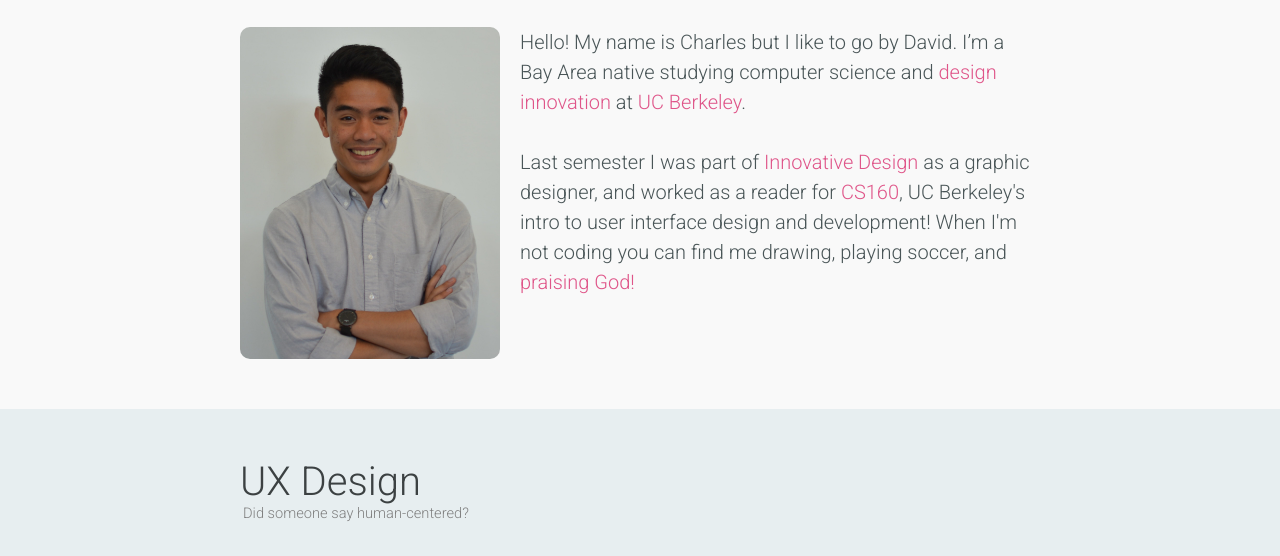
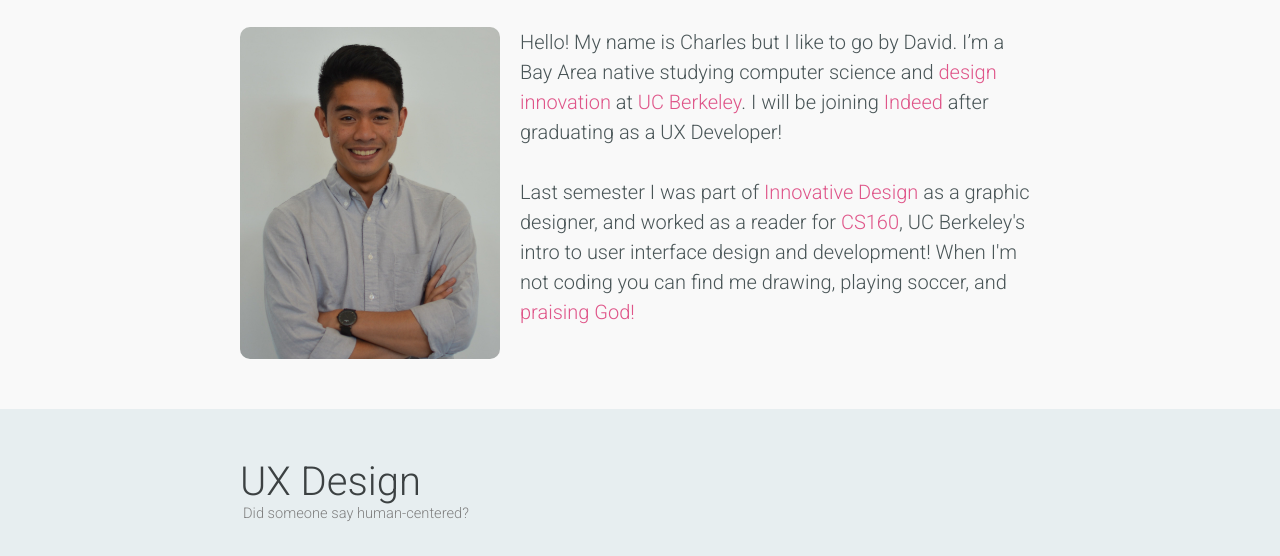
Before and after one commit to cdolivar/website-v2, a plain HTML site: page index.html in a window 1280 px wide. Shown: the part 780-1336 px from the top of the page. Drawn offline with nearby package versions, Linux system fonts and the light colour scheme.

Commit message:
job status update in bio

```diff
--- a/index.html
+++ b/index.html
@@ -51,7 +51,7 @@
             <div class="grid">
                 <img class="headshot"  src="images/headshots/long_headshot.JPG">
                 <img class="headshot2" src="images/headshots/headshot.JPG">
-                <div class="bio"> Hello! My name is Charles but I like to go by David. I’m a Bay Area native studying computer science and <a target="blank" href="http://designinnovationcertificate.berkeley.edu/about/">design innovation</a> at <a href="http://www.berkeley.edu/about/bythenumbers" target="_blank">UC Berkeley</a>.
+                <div class="bio"> Hello! My name is Charles but I like to go by David. I’m a Bay Area native studying computer science and <a target="blank" href="http://designinnovationcertificate.berkeley.edu/about/">design innovation</a> at <a href="http://www.berkeley.edu/about/bythenumbers" target="_blank">UC Berkeley</a>. I will be joining <a href="https://www.indeed.com/">Indeed</a> after graduating as a UX Developer!
                     <br>
                     <br>
                     Last semester I was part of <a target="blank" href="https://innovativedesign.club/">Innovative Design</a> as a graphic designer, and worked as a reader for <a target="blank" href="http://teaching.paulos.net/cs160_FL2018/">CS160</a>, UC Berkeley's intro to user interface design and development! When I'm not coding you can find me drawing, playing soccer, and <a href="https://berkeley.makenewfellowship.org/" target="blank">praising God!</a></div>
```
